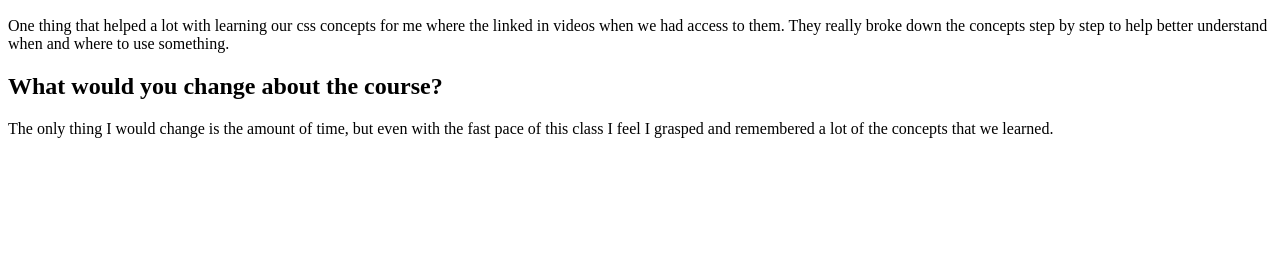
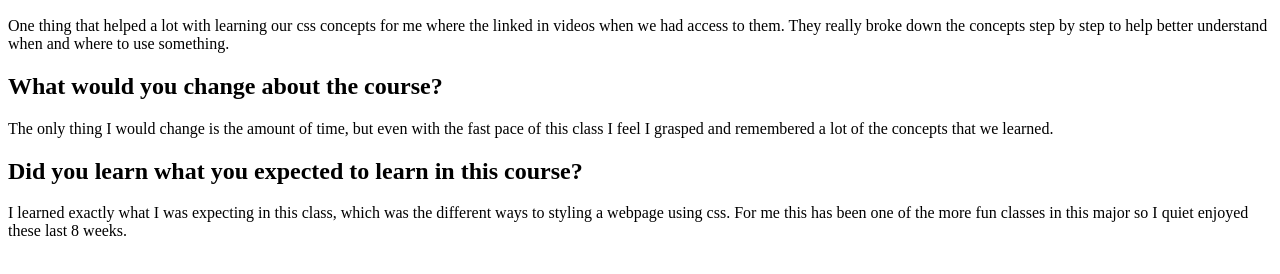
Before and after one commit to samian96/COMP001Bweek7assignment, a plain HTML site: page index.html in a window 1280 px wide. Shown: the part 110-384 px from the top of the page. Drawn offline with Linux system fonts and the light colour scheme.

Commit message:
added h2 to section 3 / p with content

```diff
--- a/index.html
+++ b/index.html
@@ -22,7 +22,8 @@
             </p>
         </section>
         <section class="col">
-            <h2></h2>
+            <h2>Did you learn what you expected to learn in this course?</h2>
+            <p>I learned exactly what I was expecting in this class, which was the different ways to styling a webpage using css. For me this has been one of the more fun classes in this major so I quiet enjoyed these last 8 weeks.</p>
         </section>
         <section class="col"></section>
     </main>
```
